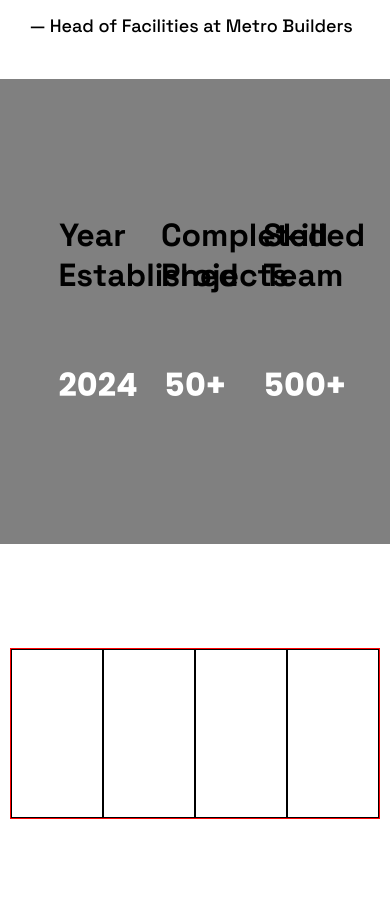
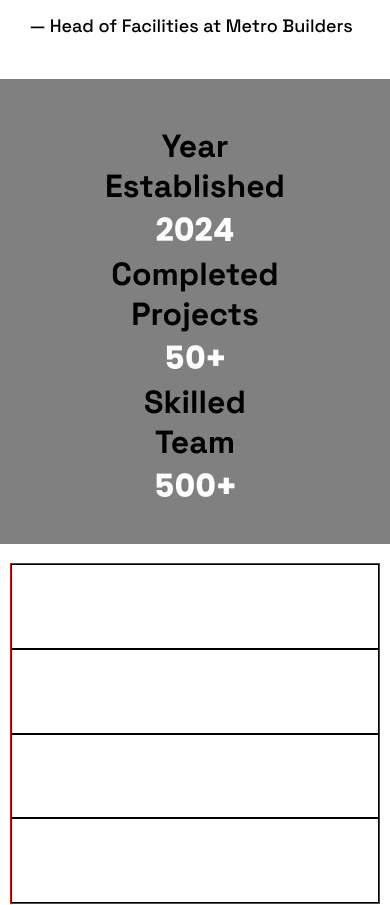
Before and after one commit to RayyanDevZone/zikon, a React (Create React App) app: page / in a window 390 px wide. Shown: the part 4947-5852 px from the top of the page. Built offline with nearby package versions, Linux system fonts and the light colour scheme.

Commit message:
estab responsive

```diff
--- a/src/components/Established/Estab.scss
+++ b/src/components/Established/Estab.scss
@@ -6,7 +6,7 @@
     flex-direction: column;
 }
 .grey{
-    height: 55%;
+    min-height: 55%;
     width: 100%;
     background-color: grey;
     color: black;
@@ -60,3 +60,20 @@ font-family: "Poppins", sans-serif;
         width: 25%;
     }
 }
+@media (max-width: 480px){
+    .card-container-grey{
+        flex-direction: column;
+        >  .card-grey{
+            width: 100%;
+        }
+    }
+    .card-container-white{
+        flex-direction: column;
+        height: 90%;
+        >.card-white{
+            width: 100%;
+        }
+    }
+
+
+}
```
Also changed, not shown: src/components/Established/Estab.jsx (line endings or trailing spaces).
